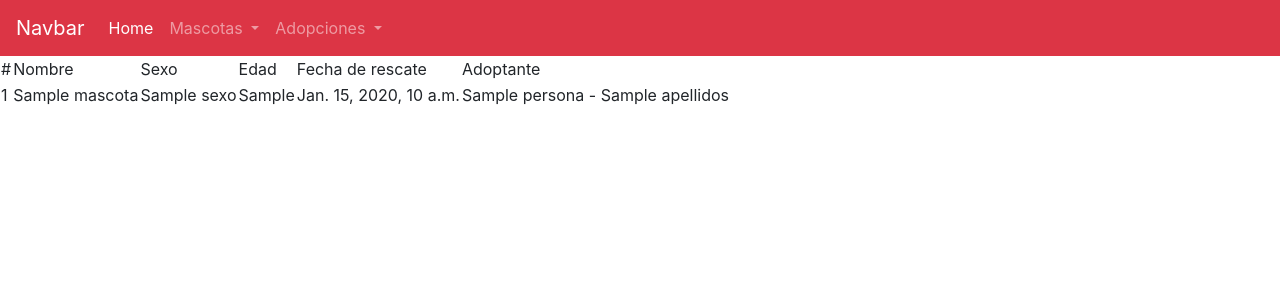
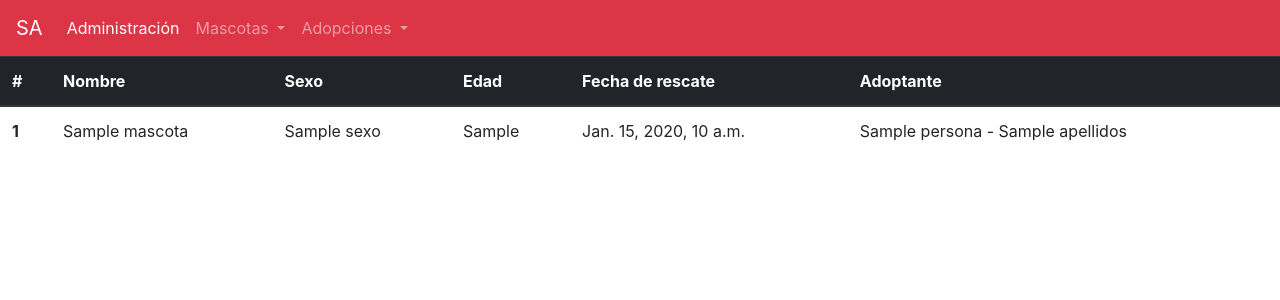
Before and after one commit to ecreyes/Curso-Django, a Django app: template templates/mascota/mascota_list.html in a window 1280 px wide. Shown: the top 300 px of the page. Run offline with Django 3.2, Linux system fonts and the light colour scheme; the template is opened without the code that fills it: most values are stand-ins (such as "Sample title", 1, 10 or a date in 2020); some libraries are stand-ins or nearby versions.

Commit message:
se agregaron detalles esteticos

```diff
--- a/templates/base/header.html
+++ b/templates/base/header.html
@@ -1,22 +1,21 @@
 <header>
 <nav class="navbar navbar-expand-lg navbar-dark bg-danger">
-  <a class="navbar-brand" href="#">Navbar</a>
+  <a class="navbar-brand" href="#">SA</a>
   <button class="navbar-toggler" type="button" data-toggle="collapse" data-target="#navbarNavDropdown" aria-controls="navbarNavDropdown" aria-expanded="false" aria-label="Toggle navigation">
     <span class="navbar-toggler-icon"></span>
   </button>
   <div class="collapse navbar-collapse" id="navbarNavDropdown">
     <ul class="navbar-nav">
       <li class="nav-item active">
-        <a class="nav-link" href="#">Home <span class="sr-only">(current)</span></a>
+        <a class="nav-link" href="../admin">Administración <span class="sr-only">(current)</span></a>
       </li>
       <li class="nav-item dropdown">
         <a class="nav-link dropdown-toggle" href="#" id="navbarDropdownMenuLink" data-toggle="dropdown" aria-haspopup="true" aria-expanded="false">
           Mascotas
         </a>
         <div class="dropdown-menu" aria-labelledby="navbarDropdownMenuLink">
-          <a class="dropdown-item" href="#">Action</a>
-          <a class="dropdown-item" href="#">Another action</a>
-          <a class="dropdown-item" href="#">Something else here</a>
+          <a class="dropdown-item" href=''>Inicio</a>
+          <a class="dropdown-item" href="listar">Listar</a>
         </div>
       </li>
       <li class="nav-item dropdown">
--- a/templates/mascota/mascota_list.html
+++ b/templates/mascota/mascota_list.html
@@ -1,22 +1,22 @@
 {% extends 'base/base.html' %}
 
 {% block content %}
-<table>
-	<thead>
+<table class="table">
+	<thead  class="thead-dark">
 		<tr>
-			<td>#</td>
-			<td>Nombre</td>
-			<td>Sexo</td>
-			<td>Edad</td>
-			<td>Fecha de rescate</td>
-			<td>Adoptante</td>
+			<th scope="col">#</th>
+			<th scope="col">Nombre</th>
+			<th scope="col">Sexo</th>
+			<th scope="col">Edad</th>
+			<th scope="col">Fecha de rescate</th>
+			<th scope="col">Adoptante</th>
 		</tr>
 	</thead>
 	<tbody>
 		{% if mascotas %}
 			{% for mascota in mascotas %}
 			<tr>
-				<td>{{mascota.id}}</td>
+				<th>{{mascota.id}}</th>
 				<td>{{mascota.nombre}}</td>
 				<td>{{mascota.sexo}}</td>
 				<td>{{mascota.edad_aproximada}}</td>
```
